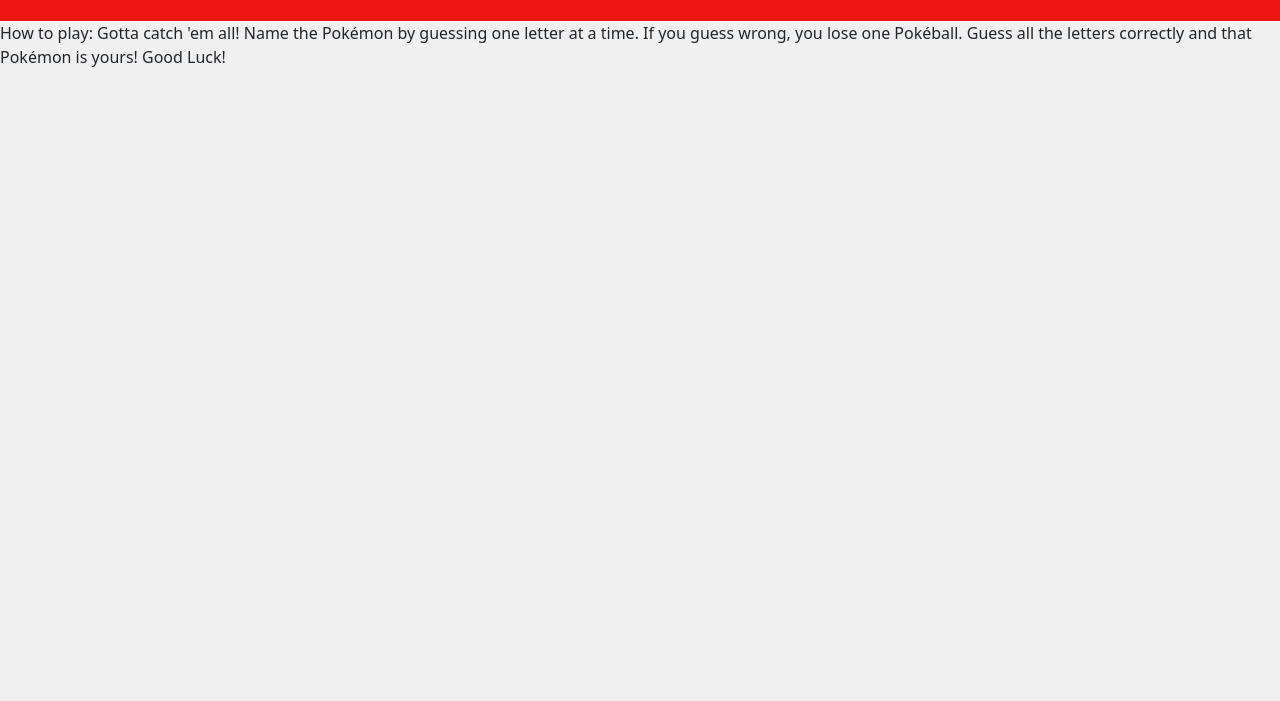
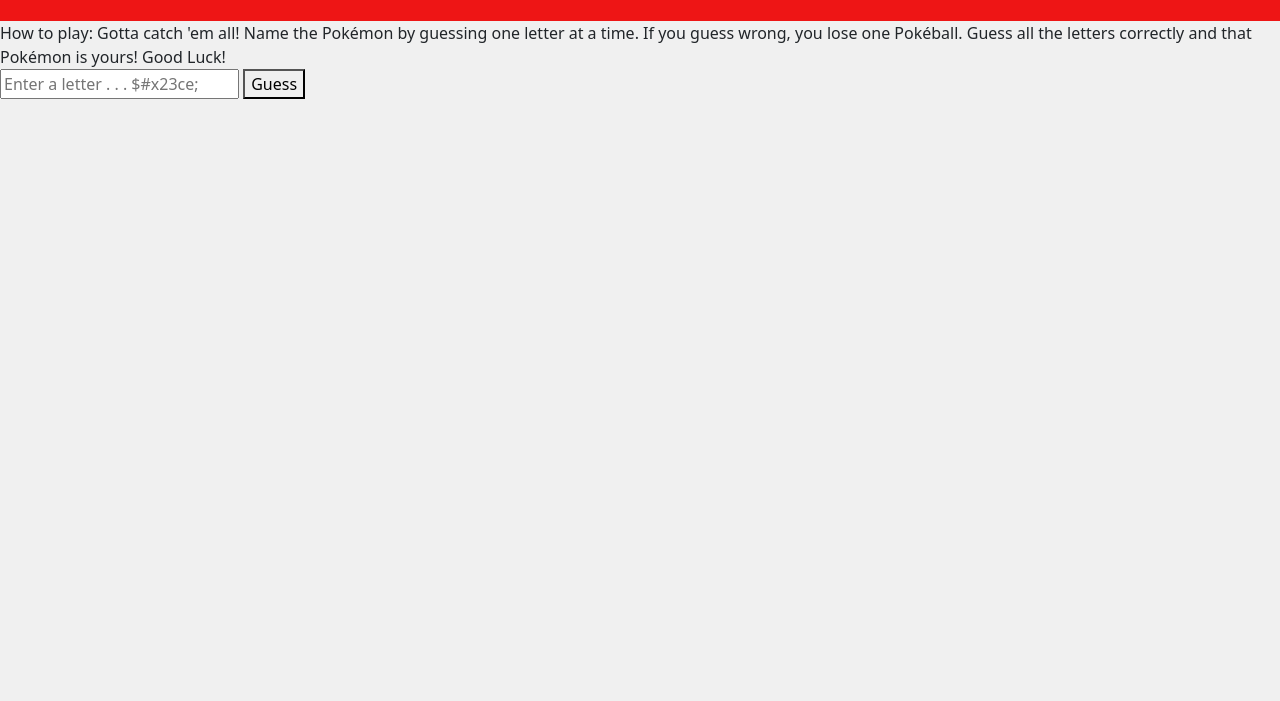
Before and after one commit to sharonjyoon/Word-guessing-game, a plain HTML site: page index.html in a window 1280 px wide. Shown: the part 99-800 px from the top of the page. Drawn offline with nearby package versions, Linux system fonts and the light colour scheme.

Commit message:
guess form created

```diff
--- a/index.html
+++ b/index.html
@@ -17,6 +17,11 @@
     </p1>
 
 
+    <div class="guess"></div>
+    <form class="guessForm">
+      <input type="text" class="guessLetter" maxlength="1" placeholder="Enter a letter . . . $#x23ce;"/>
+      <button type="submit" class="guessButton">Guess</button>
+    </form>
 
     <script src="https://cdn.jsdelivr.net/npm/bootstrap@5.2.0-beta1/dist/js/bootstrap.bundle.min.js" integrity="sha384-pprn3073KE6tl6bjs2QrFaJGz5/SUsLqktiwsUTF55Jfv3qYSDhgCecCxMW52nD2" crossorigin="anonymous"></script>
   </body>
```
